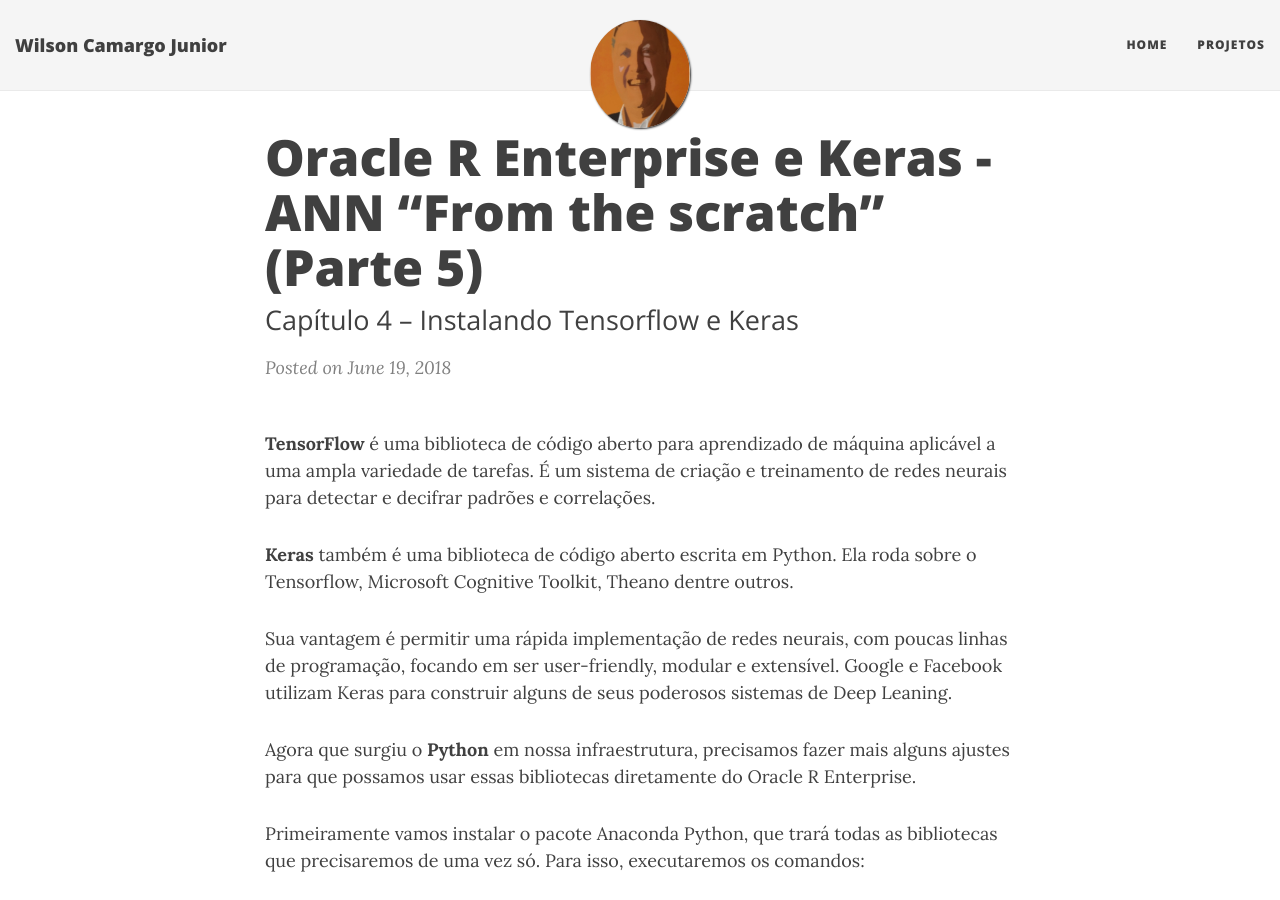
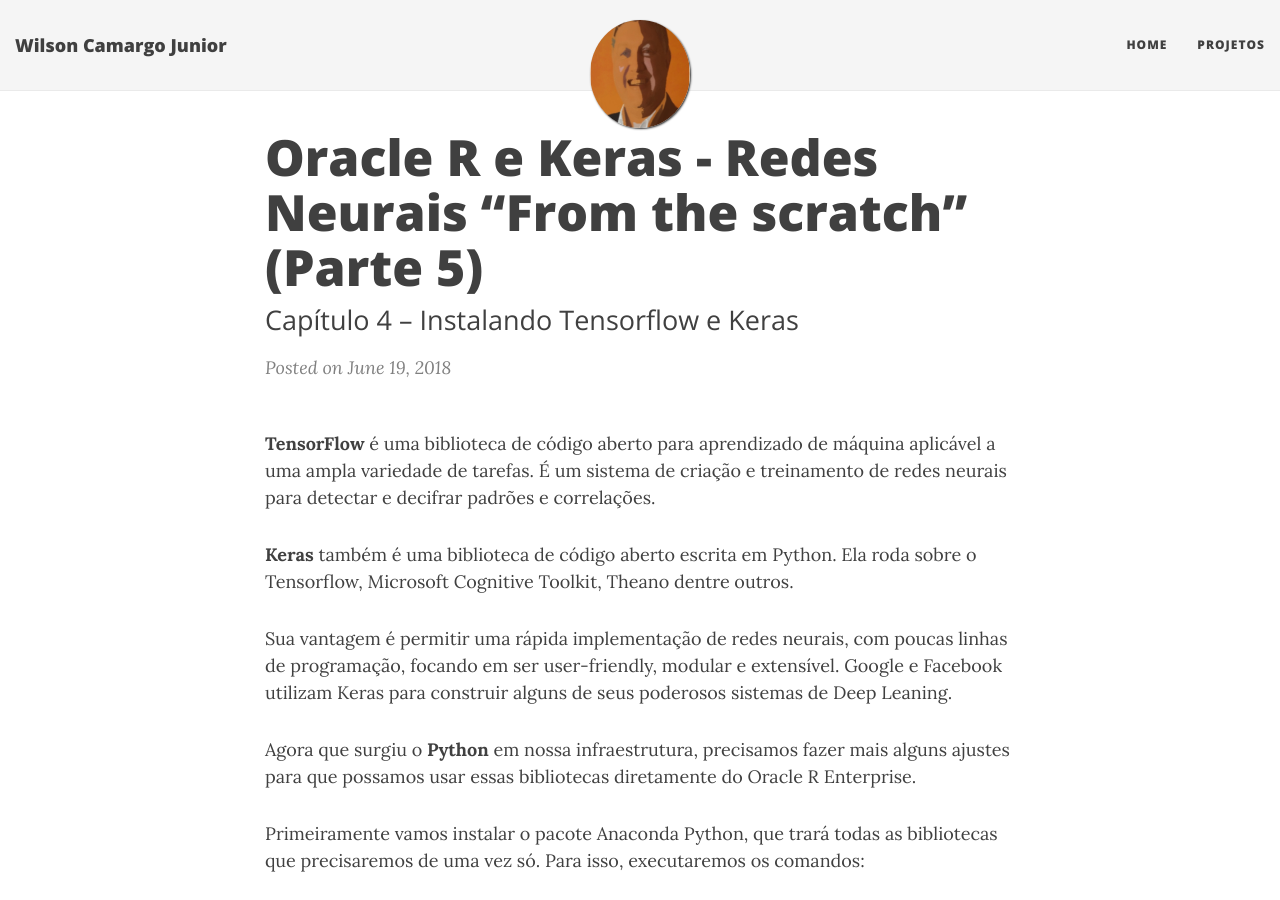
Before and after one commit to wilson-camargo-jr/teste, a Jekyll site: the page built from _posts/2018-06-19-ANN-ORE-P5.md, in a window 1280 px wide and 900 px high. Built offline with Jekyll 4.4.1, drawn with Linux system fonts in a browser that asks for light colours; nearby versions of some CDN libraries.

Commit message:
Update 2018-06-19-ANN-ORE-P5.md

```diff
--- a/_posts/2018-06-19-ANN-ORE-P5.md
+++ b/_posts/2018-06-19-ANN-ORE-P5.md
@@ -1,6 +1,6 @@
 ---
 layout: post
-title: Oracle R Enterprise e Keras - ANN “From the scratch” (Parte 5)
+title: Oracle R e Keras - Redes Neurais “From the scratch” (Parte 5)
 subtitle: Capítulo 4 – Instalando Tensorflow e Keras
 ---
 
```
